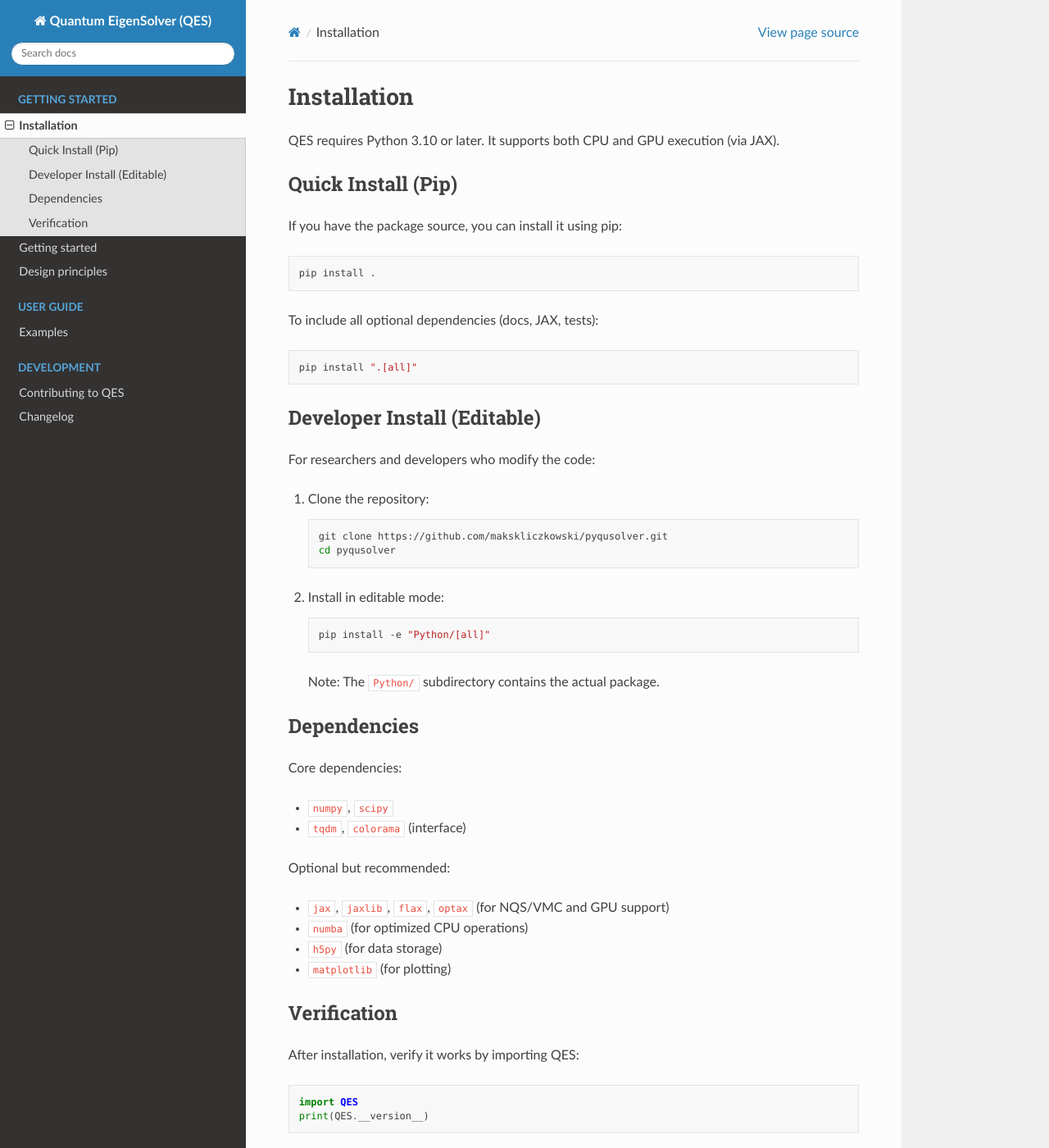
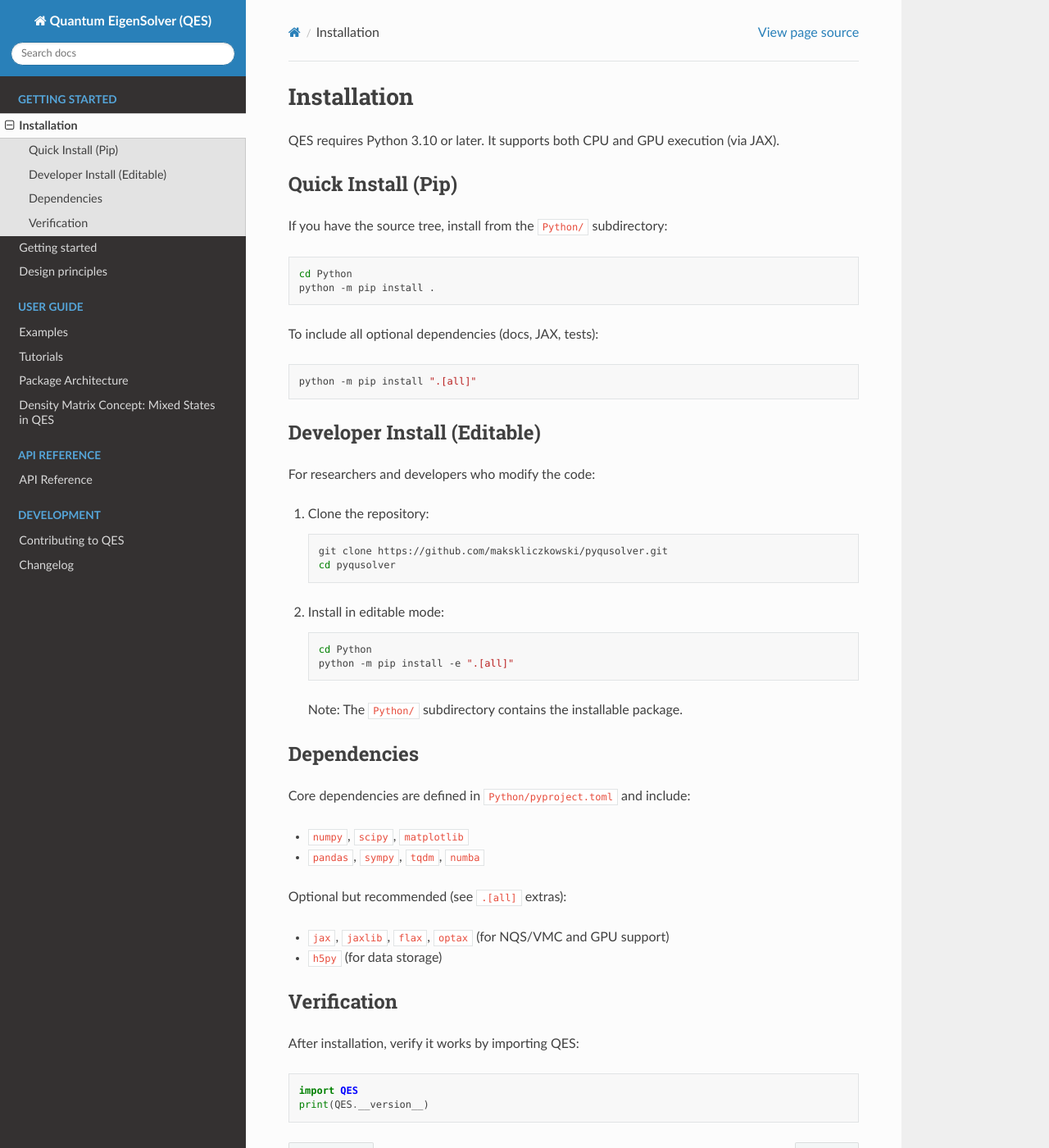
Before and after one commit to makskliczkowski/pyqusolver, a Sphinx documentation site: the page built from Python/docs/installation.md, in a window 1280 px wide and 1400 px high. Shown: the whole window at 82% size. Built offline with Sphinx 7.4.7 and the Read the Docs theme 3.1.0, drawn with Linux system fonts in a browser that asks for light colours; pages that are not in the unit, such as notebooks, are missing from menus.

Commit message:
Update documentation and dependencies for improved clarity and functionality

````diff
--- a/Python/docs/installation.md
+++ b/Python/docs/installation.md
@@ -4,16 +4,17 @@
 
 ## Quick Install (Pip)
 
-If you have the package source, you can install it using pip:
+If you have the source tree, install from the `Python/` subdirectory:
 
 ```bash
-pip install .
+cd Python
+python -m pip install .
 ```
 
 To include all optional dependencies (docs, JAX, tests):
 
 ```bash
-pip install ".[all]"
+python -m pip install ".[all]"
 ```
 
 ## Developer Install (Editable)
@@ -28,22 +29,21 @@
 
 2. Install in editable mode:
    ```bash
-   pip install -e "Python/[all]"
+   cd Python
+   python -m pip install -e ".[all]"
    ```
 
-   Note: The `Python/` subdirectory contains the actual package.
+   Note: The `Python/` subdirectory contains the installable package.
 
 ## Dependencies
 
-Core dependencies:
-- `numpy`, `scipy`
-- `tqdm`, `colorama` (interface)
+Core dependencies are defined in `Python/pyproject.toml` and include:
+- `numpy`, `scipy`, `matplotlib`
+- `pandas`, `sympy`, `tqdm`, `numba`
 
-Optional but recommended:
+Optional but recommended (see `.[all]` extras):
 - `jax`, `jaxlib`, `flax`, `optax` (for NQS/VMC and GPU support)
-- `numba` (for optimized CPU operations)
 - `h5py` (for data storage)
-- `matplotlib` (for plotting)
 
 ## Verification
 
````
Also changed, not shown: Python/docs/api.rst (added, +10 -0 lines), Python/docs/getting_started.md (+9 -2 lines), Python/docs/index.rst (+3 -4 lines), 2 other files.
